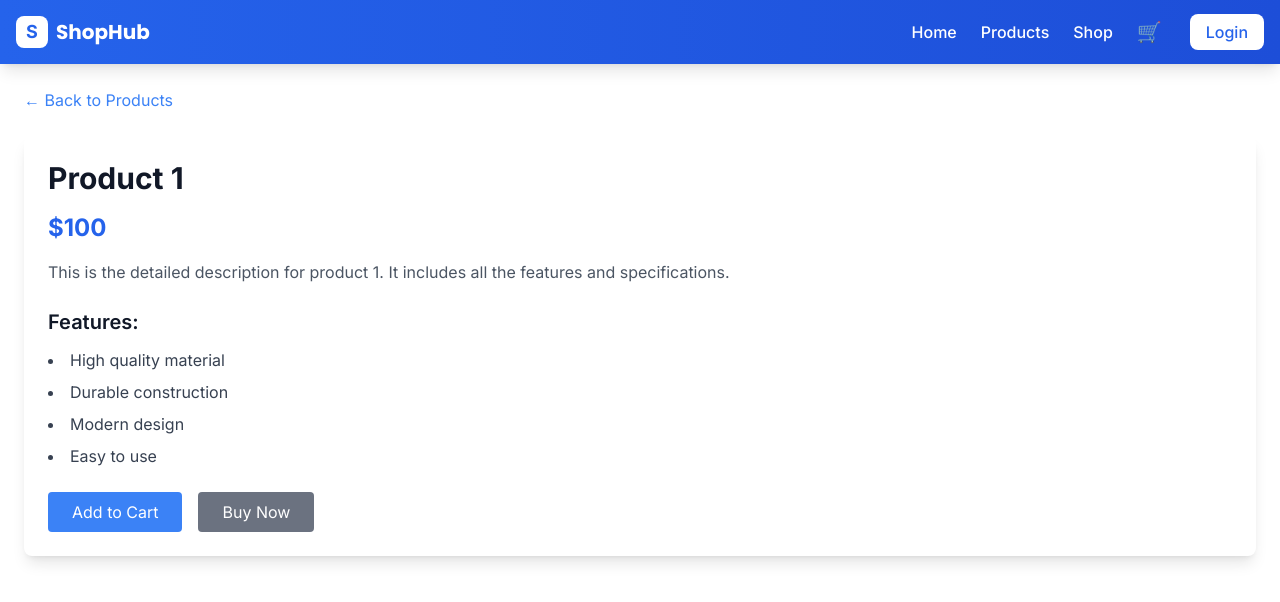
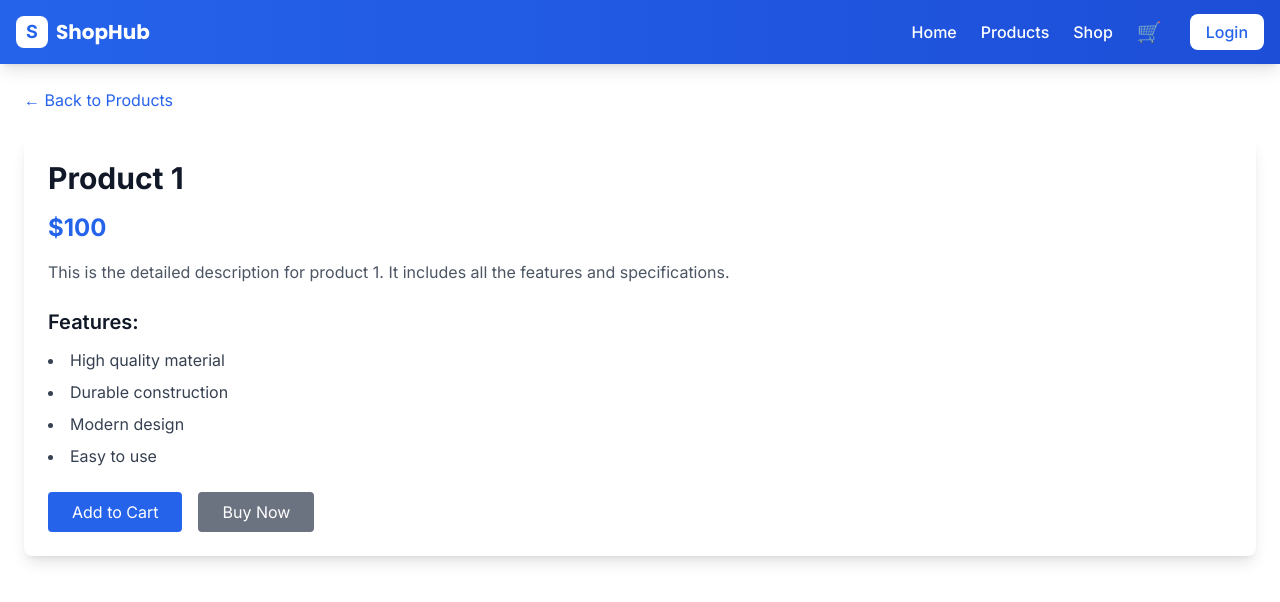
Before and after one commit to egadestaviano/Next-Js-Basic, a Next.js app: page /product/1 in a window 1280 px wide. Shown: the top 602 px of the page. Built offline with nearby package versions, Linux system fonts and the light colour scheme.

Commit message:
Fix Ui Product

```diff
--- a/src/pages/product/[id].tsx
+++ b/src/pages/product/[id].tsx
@@ -47,7 +47,7 @@ const DetailProduct = () => {
   return (
     <div className="container mx-auto p-6">
       <div className="mb-6">
-        <Link href="/product" className="text-blue-500 hover:text-blue-700">
+        <Link href="/product" className="text-primary-600 hover:text-primary-700">
           ← Back to Products
         </Link>
       </div>
@@ -58,7 +58,7 @@ const DetailProduct = () => {
       )}
       <div className="bg-white rounded-lg shadow-lg p-6">
         <h1 className="text-3xl font-bold mb-4">{product.name}</h1>
-        <p className="text-2xl font-bold text-blue-600 mb-4">{product.price}</p>
+        <p className="text-2xl font-bold text-primary-600 mb-4">{product.price}</p>
         <p className="text-gray-600 mb-6">{product.description}</p>
 
         <div className="mb-6">
@@ -71,7 +71,7 @@ const DetailProduct = () => {
         </div>
 
         <div className="flex space-x-4">
-          <button onClick={handleAddToCart} className="bg-blue-500 text-white px-6 py-2 rounded hover:bg-blue-600">
+          <button onClick={handleAddToCart} className="bg-primary-600 text-white px-6 py-2 rounded hover:bg-primary-700">
             Add to Cart
           </button>
           <button onClick={handleBuyNow} className="bg-gray-500 text-white px-6 py-2 rounded hover:bg-gray-600">
```
